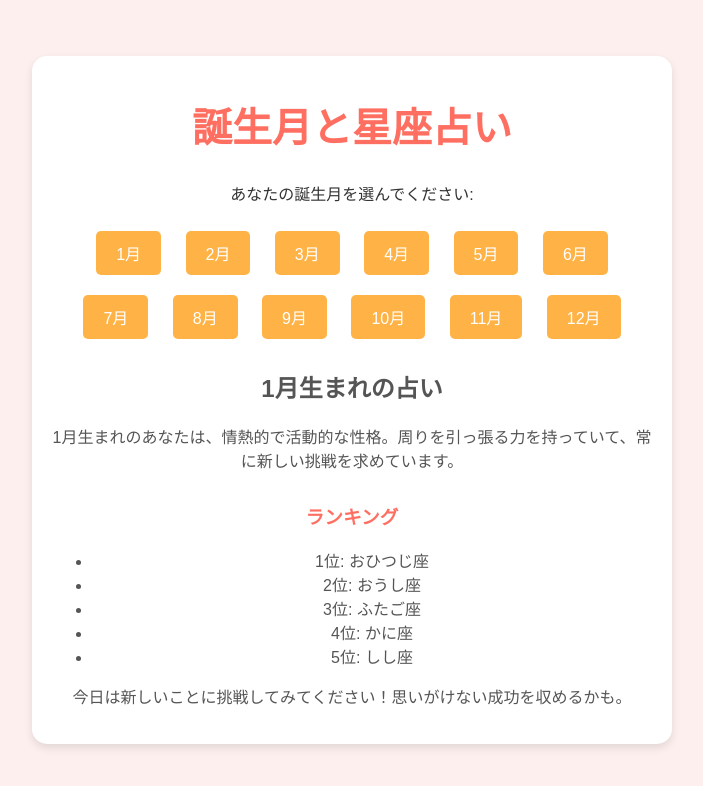
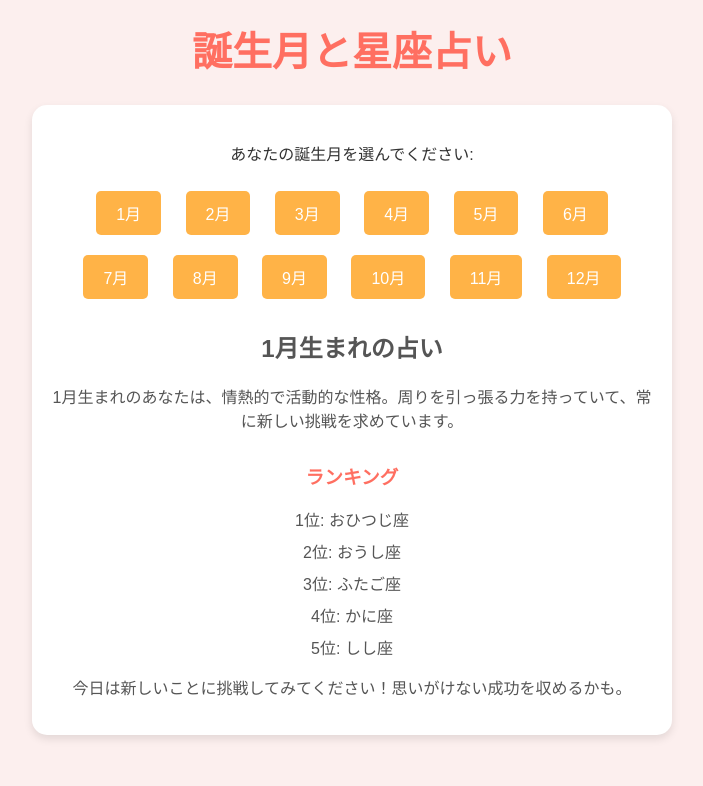
Before and after one commit to pompom524/horoscope-site, a plain HTML site: page index.html in a window 1280 px wide. Both pictures are taken after a click on the button "1月". Shown: the whole page, without its empty margins (288-991 px from the left). Drawn offline with Linux system fonts and the light colour scheme.

Commit message:
Update index.html

```diff
--- a/index.html
+++ b/index.html
@@ -9,12 +9,9 @@
       font-family: 'Arial', sans-serif;
       background-color: #fcefee;
       color: #333333;
-      display: flex;
-      justify-content: center;
-      align-items: center;
-      height: 100vh;
+      text-align: center;
       margin: 0;
-      text-align: center;
+      padding: 0;
     }
     h1 {
       margin-top: 20px;
@@ -22,13 +19,12 @@
       color: #ff6f61;
     }
     .container {
-      margin: 20px;
+      margin: 20px auto;
       max-width: 600px;
       padding: 20px;
       background-color: #ffffff;
       border-radius: 15px;
       box-shadow: 0 4px 8px rgba(0, 0, 0, 0.1);
-      text-align: center;
     }
     button {
       margin: 10px;
@@ -54,11 +50,20 @@
     .ranking h3 {
       color: #ff6f61;
     }
+
+    /* 追加したスタイル */
+    ul {
+      list-style-type: none; /* 箇条書きの点を非表示にする */
+      padding-left: 0; /* 左側の余白を削除 */
+    }
+    li {
+      margin-bottom: 8px; /* 各リスト項目に少し余白を加える */
+    }
   </style>
 </head>
 <body>
+  <h1>誕生月と星座占い</h1>
   <div class="container">
-    <h1>誕生月と星座占い</h1>
     <p>あなたの誕生月を選んでください:</p>
     <button onclick="showRanking('1')">1月</button>
     <button onclick="showRanking('2')">2月</button>
```
